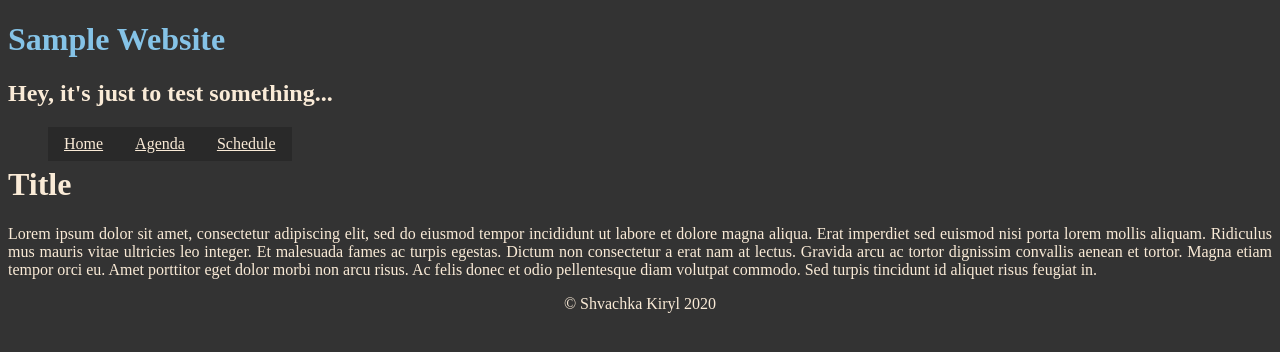
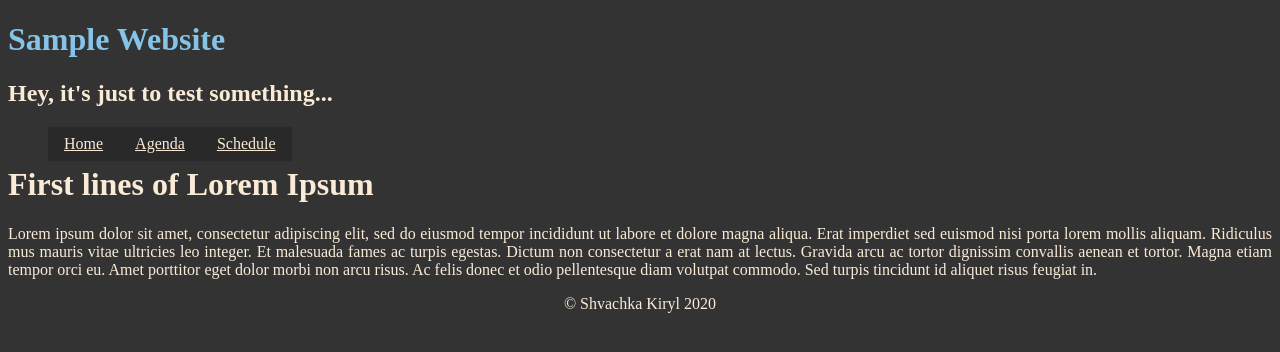
Before and after one commit to kiryls/github-dex-test, a plain HTML site: page index.html in a window 1280 px wide. Drawn offline with Linux system fonts and the light colour scheme.

Commit message:
Update index.html

```diff
--- a/index.html
+++ b/index.html
@@ -24,7 +24,7 @@
         </nav>
 
         <main>
-            <h1>Title</h1>
+            <h1>First lines of Lorem Ipsum</h1>
             <p>Lorem ipsum dolor sit amet, consectetur adipiscing elit, sed do eiusmod tempor incididunt ut labore et dolore
                 magna aliqua. Erat imperdiet sed euismod nisi porta lorem mollis aliquam. Ridiculus mus mauris vitae
                 ultricies leo integer. Et malesuada fames ac turpis egestas. Dictum non consectetur a erat nam at lectus.
```
